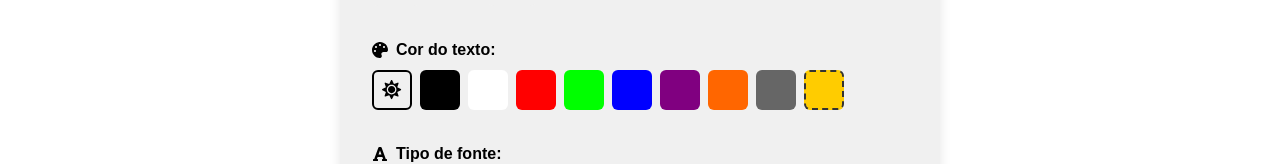
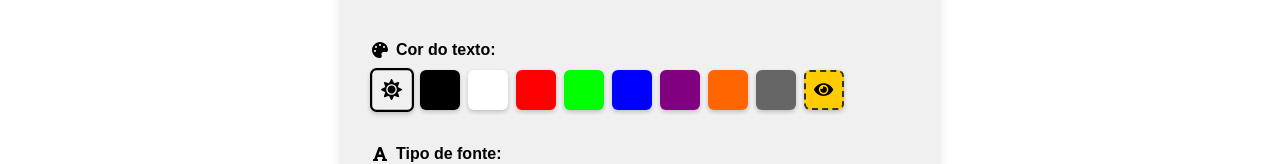
Before and after one commit to saude-amiga/saude-amiga-next, a React (Vite) app: page /texto in a window 1280 px wide. Shown: the part 282-446 px from the top of the page. Built offline with nearby package versions, Linux system fonts and the light colour scheme.

Commit message:
feat(Texto): melhorando botões

```diff
--- a/src/routes/Texto/index.tsx
+++ b/src/routes/Texto/index.tsx
@@ -1,5 +1,5 @@
 import { useEffect, useState } from "react";
-import { FaPlus, FaMinus, FaPalette, FaFont, FaTextHeight, FaSun, FaMoon, FaUndo } from "react-icons/fa";
+import { FaPlus, FaMinus, FaPalette, FaFont, FaTextHeight, FaSun, FaMoon, FaUndo, FaEye } from "react-icons/fa";
 import { useTheme } from "../../contexts/ThemeContext";
 
 export default function Texto() {
@@ -75,11 +75,15 @@ export default function Texto() {
         {
             label: "Modo Daltônico",
             value: "#ffcc00",
+            icon: <FaEye />,
             style: {
                 backgroundColor: "#ffcc00",
                 border: "2px dashed #333",
+                color: "#000",
+                fontSize: "1.2rem",
             },
-        },
+        }
+
     ];
 
     return (
@@ -126,9 +130,24 @@ export default function Texto() {
                                 height: "40px",
                                 borderRadius: "6px",
                                 cursor: "pointer",
+                                display: "flex",
+                                alignItems: "center",
+                                justifyContent: "center",
+                                transition: "transform 0.2s ease, box-shadow 0.2s ease",
+                                boxShadow: "0 2px 4px rgba(0,0,0,0.2)",
+                                transform: value === fontColor ? "scale(1.1)" : "scale(1)",
                                 border: value === fontColor ? "3px solid var(--user-font-color)" : "none",
-                                ...style
+                                ...style,
                             }}
+                            onMouseEnter={(e) => {
+                                e.currentTarget.style.transform = "scale(1.1)";
+                                e.currentTarget.style.boxShadow = "0 4px 8px rgba(0,0,0,0.3)";
+                            }}
+                            onMouseLeave={(e) => {
+                                e.currentTarget.style.transform = value === fontColor ? "scale(1.1)" : "scale(1)";
+                                e.currentTarget.style.boxShadow = "0 2px 4px rgba(0,0,0,0.2)";
+                            }}
+
                         >
                             {icon}
                         </button>
```
